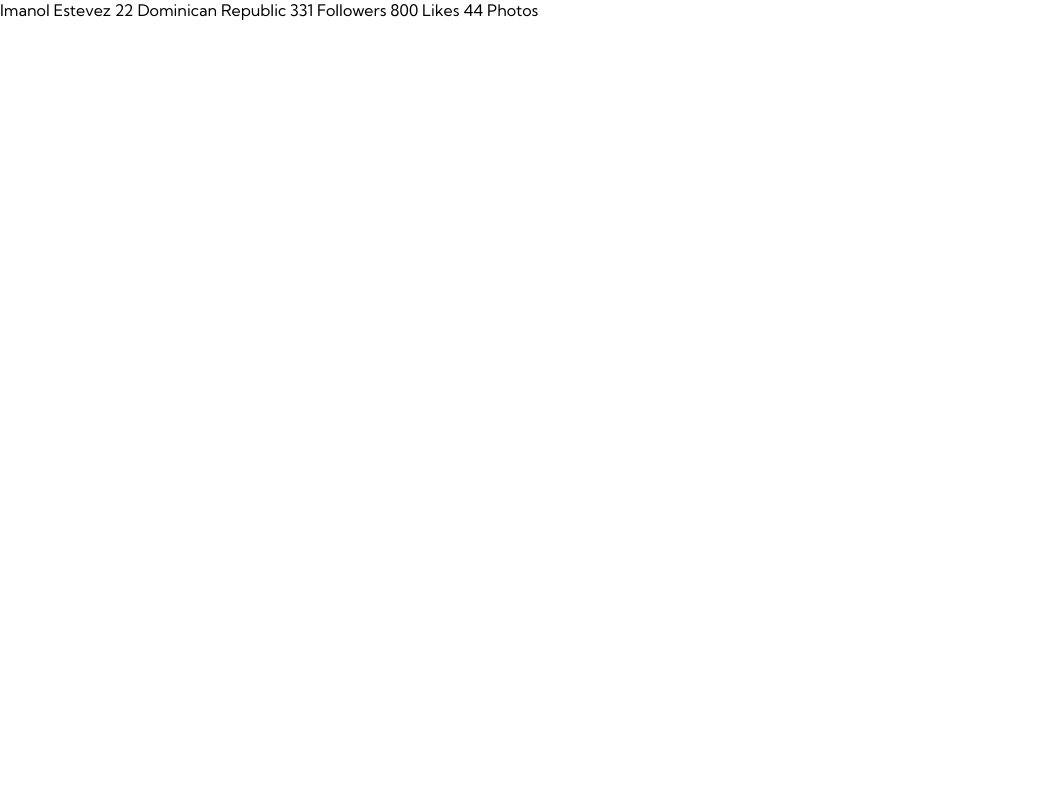
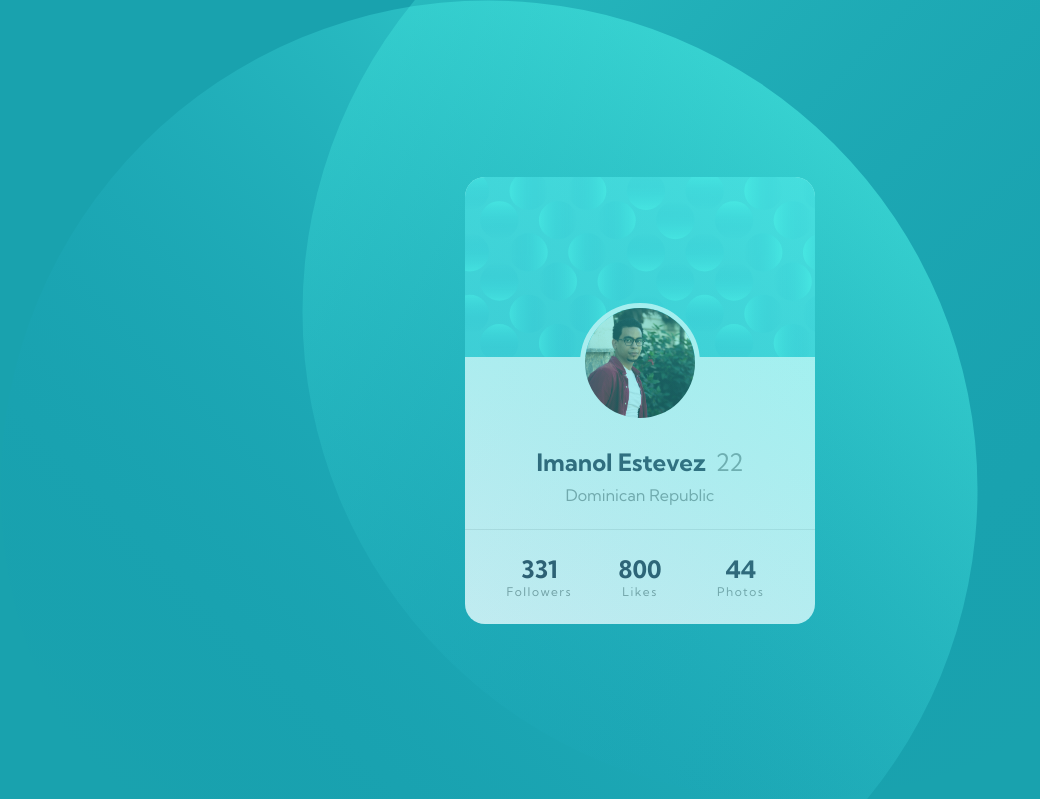
Before and after one commit to ethannathaniel/profile_card_cmpnt, a plain HTML site: page index.html in a window 1280 px wide. Shown: the top 799 px of the page, without its empty margins (0-1040 px from the left). Drawn offline with Linux system fonts and the light colour scheme.

Commit message:
only falta el svg work

```diff
--- a/index.html
+++ b/index.html
@@ -18,27 +18,143 @@
       --md: 16px;
       --sm: 12px;
     }
+    * {
+      margin: 0;
+      padding: 0;
+      box-sizing: border-box;
+    }
     body {
-      margin: 0;
       font-family: 'Kumbh Sans', sans-serif;
     }
+    .container-father {
+      background-color: var(--Darkcyan);
+      height: 100vh;
+      display: flex;
+      justify-content: center;
+      align-items: center;
+      position: relative;
+    }
+    .card-container {
+      width: 350px;
+      border-radius: 20px;
+      overflow: hidden;
+      background-color: white;
+      text-align: center;
+    }
+    .card-banner {
+      background-image: url(./images/bg-pattern-card.svg);
+      background-size: cover;
+      height: 180px;
+    }
+    .card-body {
+      padding: 0 24px 24px;
+      border-bottom: 1px solid rgba(0, 0, 0, 0.1);
+    }
+    .card-img-holder {
+      height: 120px;
+      width: 120px;
+      border-radius: 50%;
+      border: 5px solid white;
+      overflow: hidden;
+      margin: -54px auto 24px auto;
+    }
+    .card-profile {
+      height: auto;
+      width: 100%;
+      display: block;
+      object-fit: cover;
 
-    .attribution { font-size: 11px; text-align: center; }
-    .attribution a { color: hsl(228, 45%, 44%); }
+    }
+    .name {
+      font-size: var(--lg);
+      color: var(--Very_dark_desaturated_blue);
+      font-weight: 700;
+      margin-bottom: 8px;
+    }
+    .name-age,
+    .city,
+    .footer-data {
+      color: var(--Dark_gray);
+      font-weight: 400;
+    }
+    .name-age {
+      color: var(--Dark_gray);
+      font-weight: 400;
+      margin-left: 4px;
+    }
+    .city {
+      font-size: var(--md);
+    }
+    .card-footer-info-container {
+      display: flex;
+      justify-content: space-around;
+      align-content: center;
+      margin: 10px 0 10px 0;
+      padding: 0 24px 0;
+    }
+    .card-footer-info {
+      height: 74px;
+      display: flex;
+      flex-direction: column;
+      flex: 1;
+      justify-content: center;
+      align-items: center;
+    }
+    .footer-info {
+      font-size: var(--lg);
+      color: var(--Very_dark_desaturated_blue);
+      font-weight: 700;
+    }
+    .footer-data {
+      font-size: var(--sm);
+      font-weight: 400;
+      letter-spacing: 1.5px;
+    }
+    /*Graphics Circles*/
+    .circles img {
+      position: absolute;
+    }
+    .c1 {
+      top: 0;
+      left: 0;
+    }
+    .c2 {
+      bottom: 0;
+      right: 0;
+    }
   </style>
 </head>
 <body>
-  Imanol Estevez
-  22
-  Dominican Republic
+  <div class="container-father">
+    <div class="circles">
+      <img class="c1" src="./images/bg-pattern-top.svg" alt="">
+      <img class="c2" src="./images/bg-pattern-bottom.svg" alt="">
+    </div>
+    <div class="card-container">
+      <div class="card-banner"></div>
+      <div class="card-body">
+        <div class="card-img-holder">
+         <img src="./images/IMG_0489-min.jpg" alt="" class="card-profile">
+        </div>
+        <h2 class="name">Imanol Estevez <span class="name-age">22</span></h2>
+        <h3 class="city">Dominican Republic</h3>
+      </div>
+      <div class="card-footer-info-container">
+        <div class="card-footer-info">
+          <p class="footer-info">331</p>
+          <p class="footer-data">Followers</p>
+        </div>
+        <div class="card-footer-info">
+          <p class="footer-info">800</p>
+          <p class="footer-data">Likes</p>
+        </div>
+        <div class="card-footer-info">
+          <p class="footer-info">44</p>
+          <p class="footer-data">Photos</p>
+        </div>
 
-  331
-  Followers
-
-  800
-  Likes
-
-  44
-  Photos
+      </div>
+    </div>
+  </div>
 </body>
 </html>
```
Also changed, not shown: images/IMG_0489-min.jpg (added).
